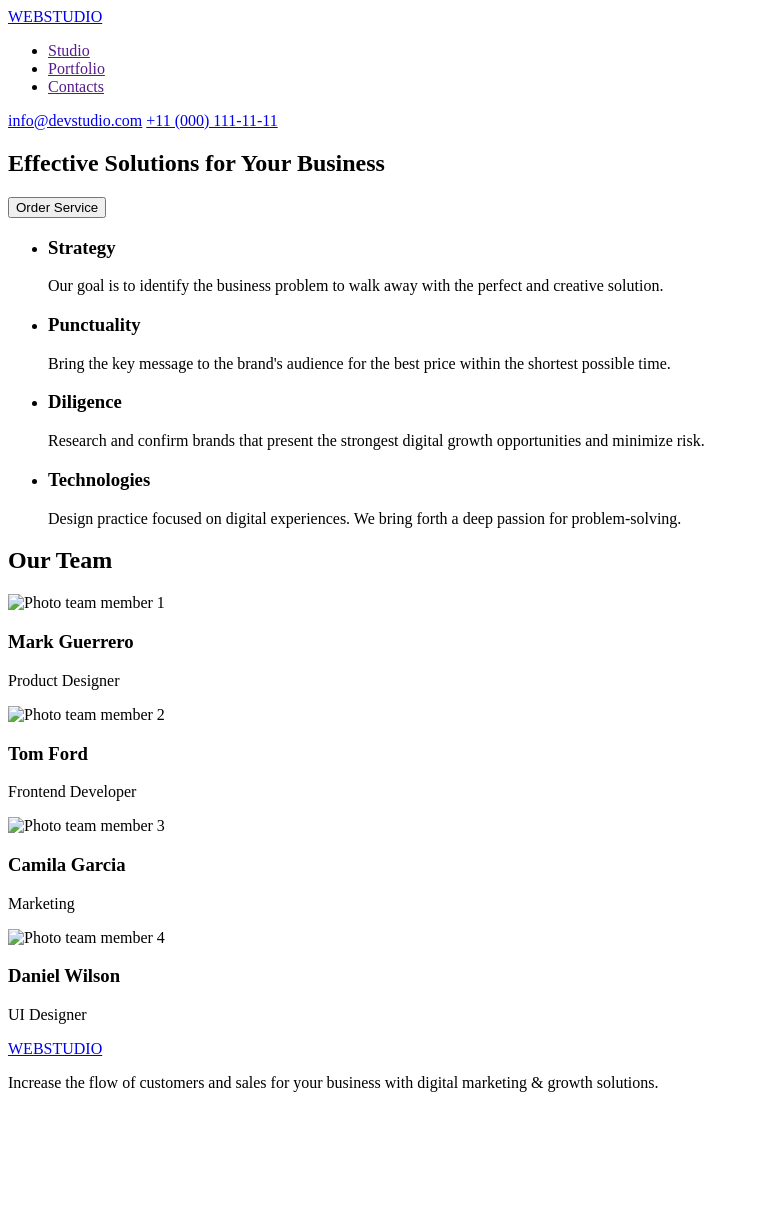
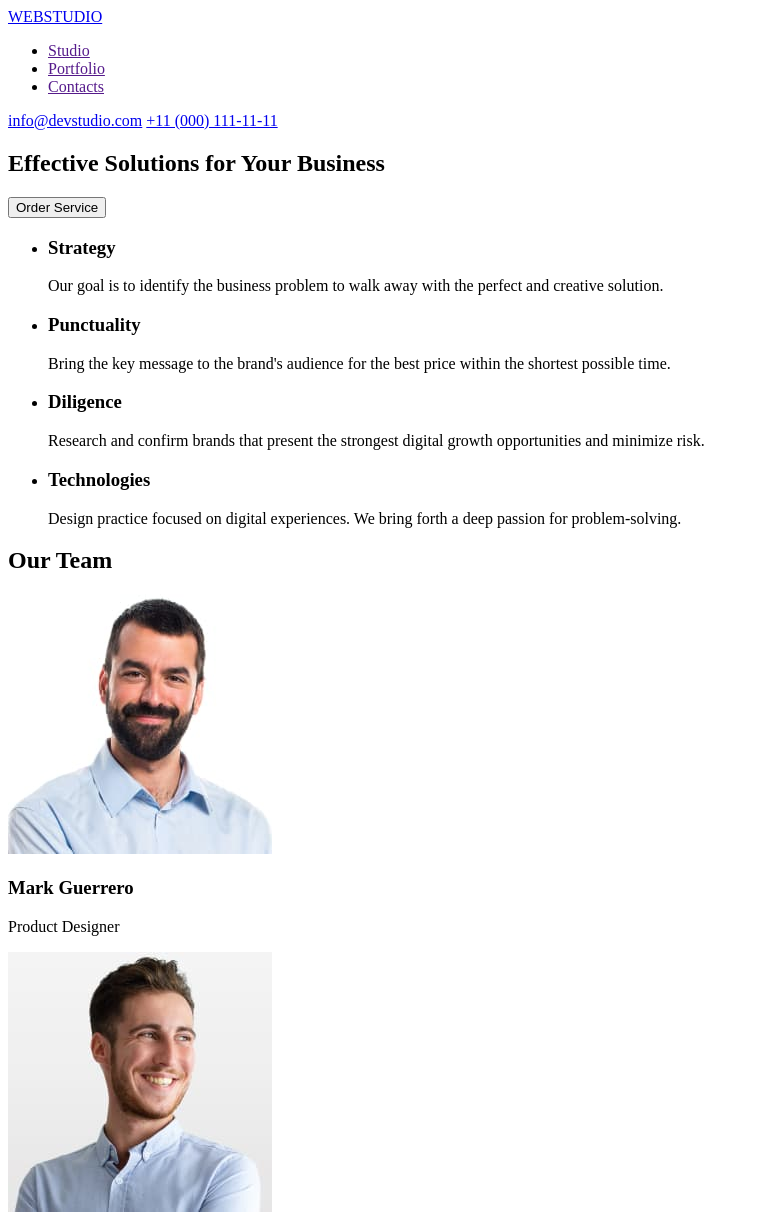
Before and after one commit to victoriadgt/goit-markup-hw-01, a plain HTML site: page index.html in a window 1280 px wide. Shown: the top 1215 px of the page, without its empty margins (0-759 px from the left). Before the commit the page ends 1108 px from the top, so only its background shows below. Drawn offline with Linux system fonts and the light colour scheme; the site is published under a folder, as on GitHub Pages, so addresses that start at the root find nothing.

Commit message:
finished2

```diff
--- a/index.html
+++ b/index.html
@@ -62,7 +62,7 @@
         <h2>Our Team</h2>
         <div>
           <img
-            src="/images/teamcard1.jpg"
+            src="images/teamcard1.jpg"
             alt="Photo team member 1"
             width="264"
             height="260"
@@ -72,7 +72,7 @@
         </div>
         <div>
           <img
-            src="/images/teamcard2.jpg"
+            src="images/teamcard2.jpg"
             alt="Photo team member 2"
             width="264"
             height="260"
@@ -82,7 +82,7 @@
         </div>
         <div>
           <img
-            src="/images/teamcard3.jpg"
+            src="images/teamcard3.jpg"
             alt="Photo team member 3"
             width="264"
             height="260"
@@ -92,7 +92,7 @@
         </div>
         <div>
           <img
-            src="/images/teamcard4.jpg"
+            src="images/teamcard4.jpg"
             alt="Photo team member 4"
             width="264"
             height="260"
```
